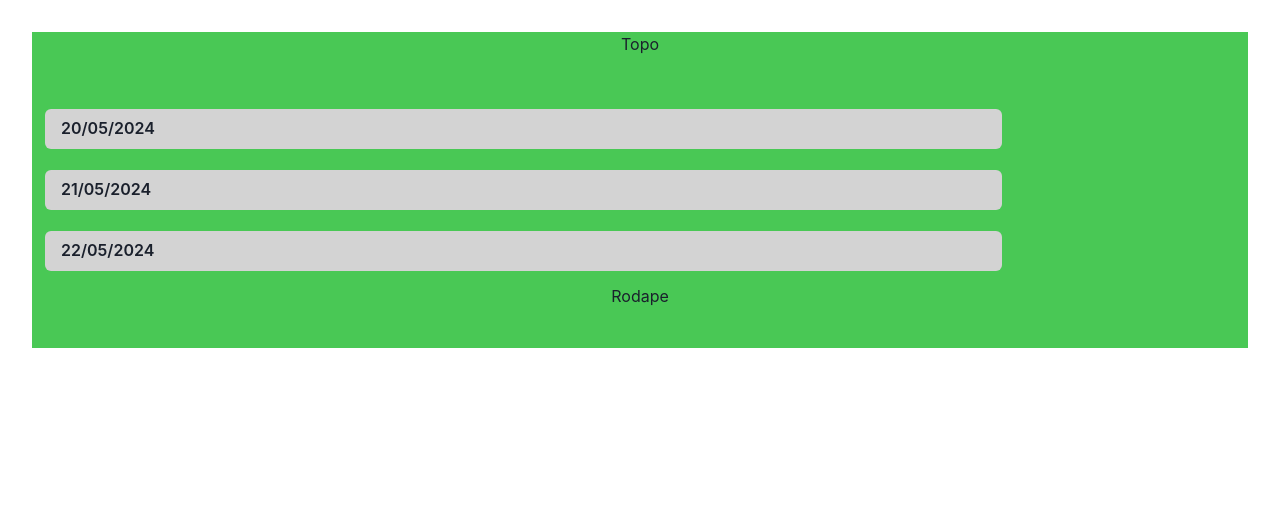
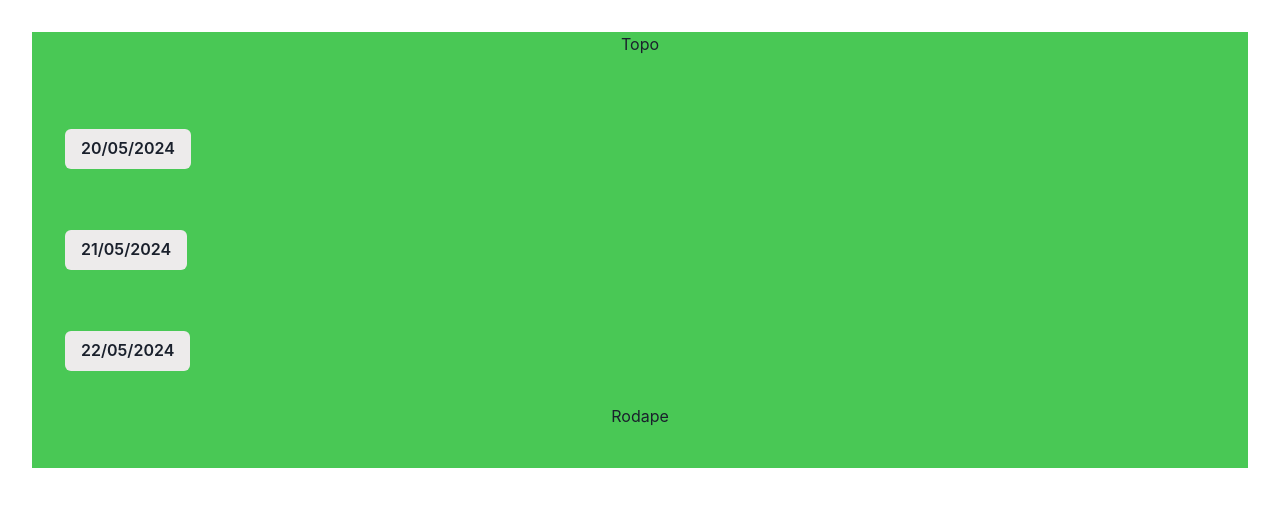
Before and after one commit to CaioAssis/PI-Sem4-Front, a React (Vite) app: page /vistoria in a window 1280 px wide. Shown: the top 506 px of the page. Built offline with nearby package versions, Linux system fonts and the light colour scheme.

Commit message:
adiciona modal vistoria

```diff
--- a/src/components/modal/vistoria/vistoria-list/index.tsx
+++ b/src/components/modal/vistoria/vistoria-list/index.tsx
@@ -1,22 +1,45 @@
 import { Box, Button, Text } from "@chakra-ui/react"
-import CreateModal from "../../create-modal"
+import CreateModal from "../../create-modal/index"
 import { useState } from "react"
 import { Vistoria } from "../../../interfaces/vistoria"
-import { useNavigate } from "react-router-dom"
+import ModalButton from "../../modal-button/index"
+import VistoriaView from "../vistoria-view/index"
 
 interface UserProps {
     vistoria: Vistoria
 }
 export default function VistoriaList({ vistoria }: UserProps) {
-    const navigate = useNavigate()
+
+
+const [createOpen, setCreateOpen] = useState(false)
+const [updateOpen, setUpdateOpen] = useState(false)
+const [updateShow, setUpdateShow] = useState(false)
+const handleOpenModalCreate = () => {
+    setCreateOpen(true)
+}
+
+const handleCloseModalCreate = () => {
+    setCreateOpen(false)
+}
+
+const handleOpenModalUpdate = () => {
+    setUpdateOpen(true)
+}
+
+const handleCloseModalUpdate = () => {
+    setUpdateOpen(false)
+}
+
+const handleUpdateShow = () => {
+    setUpdateShow(!updateShow);
+  };
     return (
         <Box w='80%' p={2} display='flex' gap={5} margin='5px'>
-            <Button w='100%' bg='lightgray' justifyContent='flex-start'
-                onClick={() => {navigate('/sobre')}}>
-                <Text alignContent=''>
-                    {vistoria.data}
-                </Text>
-            </Button>
+            <ModalButton label={vistoria.data}
+                onClick={ handleOpenModalCreate } />
+            <CreateModal label='PDF' isOpen={createOpen} onClose={handleCloseModalCreate}>
+                <VistoriaView vistoria={vistoria} onClose={handleCloseModalCreate} />
+            </CreateModal>
         </Box>
     )
 }
--- /dev/null
+++ b/src/components/modal/vistoria/vistoria-view/index.tsx
@@ -0,0 +1,29 @@
+import { Vistoria } from "../../../interfaces/vistoria";
+import { Text, Image  } from '@chakra-ui/react';
+
+interface ViewProps {
+    vistoria: Vistoria
+}
+function VistoriaView({ vistoria }: ViewProps) {
+
+    return (
+        <>
+            <Text> {vistoria.data} - Vistoria {vistoria.id}</Text>
+            <Text> {vistoria.status} </Text>
+            <Text>-------------------</Text>
+            <Text> </Text>
+            {vistoria.moduloInspecao.map(item => (
+                <>
+                    <Text key={item.id}>{item.moduloDescricao}</Text>
+                    <Text>{item.status}</Text>
+                    <Text>{item.descricao}</Text>
+                    <Image src={item.imagem} alt=' ' w='100px' h='100px'/>
+                    <Text>-------------</Text>
+                </>
+            ))}
+        </>
+    )
+}
+
+
+export default VistoriaView
```
